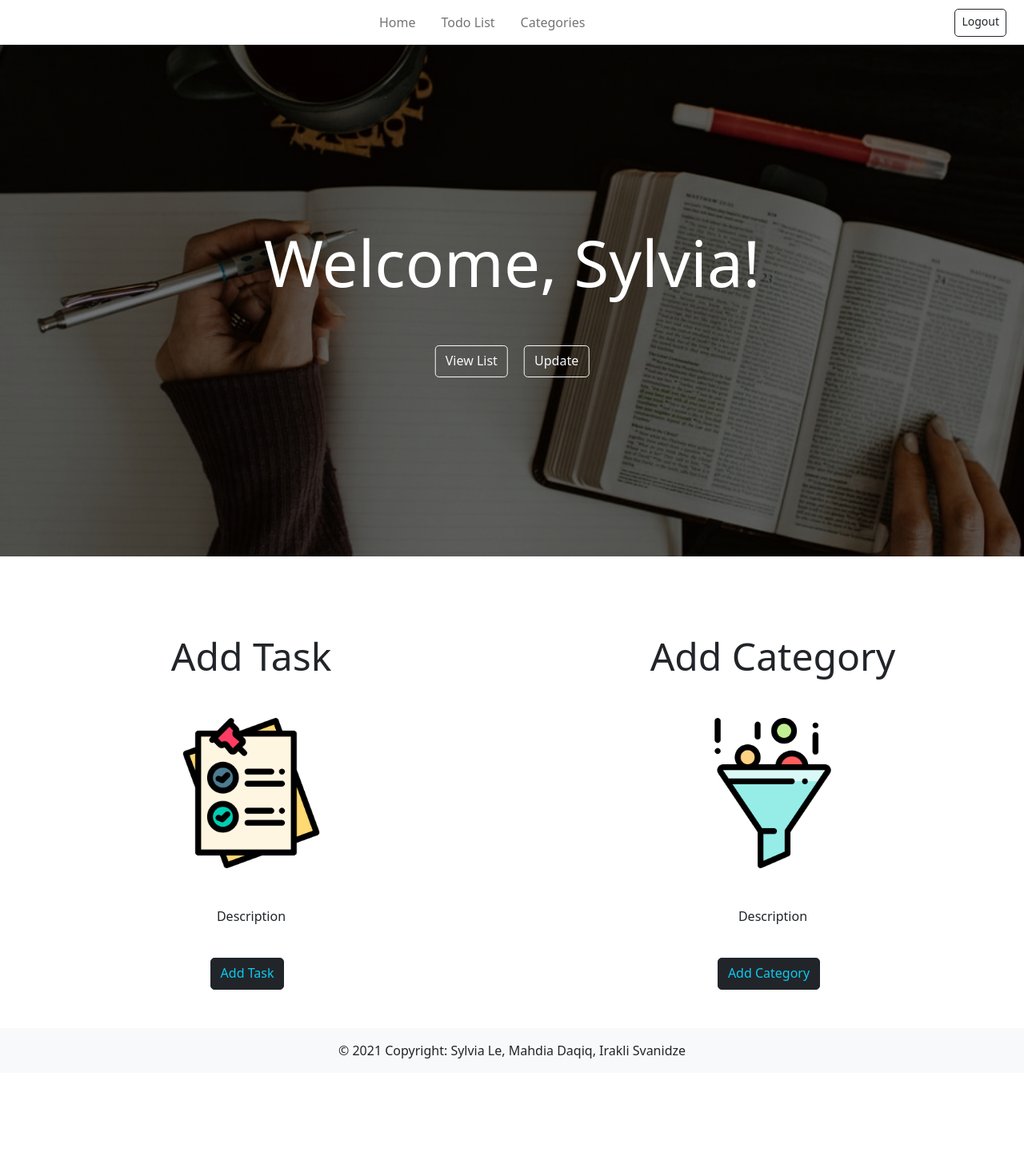
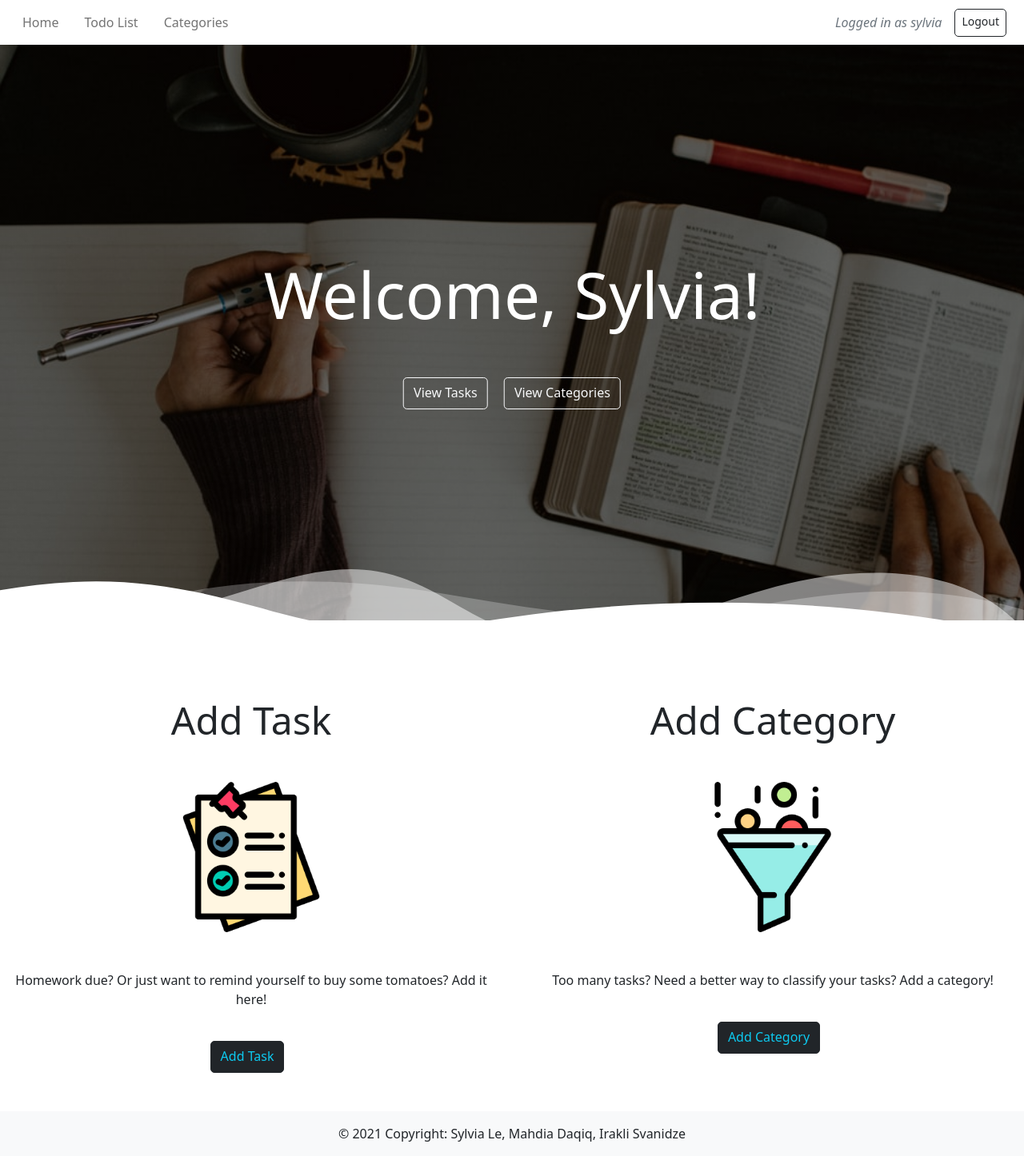
Before and after one commit to SylviaLe/Django-Todo-List, a Django app: page / in a window 1280 px wide. Shown: the whole page at 80% size. Before the commit the page ends 1324 px from the top, so only its background shows below. Run offline with Django 3.2, Linux system fonts and the light colour scheme; a user stored in the database is signed in; some libraries are stand-ins or nearby versions.

Commit message:
fix bugs, add js and more styling

```diff
--- a/static/css/style.css
+++ b/static/css/style.css
@@ -65,7 +65,7 @@ a.todo{
     /* Add linear gradient to darken the background img */
         background-image: linear-gradient(rgba(0, 0, 0, 0.5), rgba(0, 0, 0, 0.5)), url("/static/images/(1).jpg");
         /* Set a specific height */
-        height: 80%;
+        height: 90%;
 
         /* Center and scale the image*/
         background-position: center;
@@ -79,7 +79,7 @@ a.todo{
     /* Add linear gradient to darken the background img */
         background-image: linear-gradient(rgba(0, 0, 0, 0.5), rgba(0, 0, 0, 0.5)), url("/static/images/(2).jpg");
         /* Set a specific height */
-        height: 80%;
+        height: 90%;
 
         /* Center and scale the image*/
         background-position: center;
@@ -123,3 +123,25 @@ a.todo{
     transform: translate(-50%, -50%);
     color: white;
 }
+
+
+.custom-shape-divider-bottom-1620899885 {
+    position: absolute;
+    bottom: 0;
+    left: 0;
+    width: 100%;
+    overflow: hidden;
+    line-height: 0;
+    transform: rotate(180deg);
+}
+
+.custom-shape-divider-bottom-1620899885 svg {
+    position: relative;
+    display: block;
+    width: calc(117% + 1.3px);
+    height: 96px;
+}
+
+.custom-shape-divider-bottom-1620899885 .shape-fill {
+    fill: #FFFFFF;
+}
--- /dev/null
+++ b/static/js/script.js
@@ -0,0 +1,9 @@
+const sr = ScrollReveal({
+    origin: 'top',
+    distance: '80px',
+    duration: 2000,
+    reset: true
+});
+sr.reveal('.reveal-img',{delay: 200});
+sr.reveal('.reveal-txt',{delay: 400});
+sr.reveal('.reveal-btn',{delay: 600});
--- a/templates/base.html
+++ b/templates/base.html
@@ -23,7 +23,7 @@
                 <i class="fas fa-bars"></i>
             </button>
             <div class="collapse navbar-collapse" id="navbarMenu">
-                <ul class="navbar-nav m-auto mb-2 mb-lg-0">
+                <ul class="navbar-nav mb-2 mb-lg-0">
                   <li class="nav-item px-2">
                     <a href="{% url 'home' %}" class="nav-link">Home</a>
                     </li>
@@ -38,6 +38,7 @@
                 </ul>
             </div>
             {% if user.is_authenticated %}
+                <p class='text-muted text-end my-0 nav-item fst-italic mx-3 d-none d-md-block'>Logged in as {{ user.username }}</p>
                 <a class='btn btn-outline-dark btn-sm text-end my-0 nav-item' href="{% url 'logout' %}">Logout</a>
             {% endif %}
             </div>
@@ -61,5 +62,8 @@
         <script src="https://code.jquery.com/jquery-3.3.1.slim.min.js" integrity="sha384-q8i/X+965DzO0rT7abK41JStQIAqVgRVzpbzo5smXKp4YfRvH+8abtTE1Pi6jizo" crossorigin="anonymous"></script>
         <script src="https://cdnjs.cloudflare.com/ajax/libs/popper.js/1.14.7/umd/popper.min.js" integrity="sha384-UO2eT0CpHqdSJQ6hJty5KVphtPhzWj9WO1clHTMGa3JDZwrnQq4sF86dIHNDz0W1" crossorigin="anonymous"></script>
         <script src="https://stackpath.bootstrapcdn.com/bootstrap/4.3.1/js/bootstrap.min.js" integrity="sha384-JjSmVgyd0p3pXB1rRibZUAYoIIy6OrQ6VrjIEaFf/nJGzIxFDsf4x0xIM+B07jRM" crossorigin="anonymous"></script>
+        <script src="https://cdnjs.cloudflare.com/ajax/libs/vanilla-tilt/1.7.0/vanilla-tilt.min.js" integrity="sha512-SttpKhJqONuBVxbRcuH0wezjuX+BoFoli0yPsnrAADcHsQMW8rkR84ItFHGIkPvhnlRnE2FaifDOUw+EltbuHg==" crossorigin="anonymous"></script>
+        <script src="https://unpkg.com/scrollreveal"></script>
+        <script type="text/javascript" src="{% static 'js/script.js' %}"></script>
     </body>
 </html>
--- a/templates/home.html
+++ b/templates/home.html
@@ -5,26 +5,26 @@
 
 {% block content %}
 {% if user.is_authenticated %}
-    <div class="hero-image-login" style="background-image: url({% static 'images/(1).jpg' %});">
+    <div class="hero-image-login reveal-img" style="background-image: url({% static 'images/(1).jpg' %});">
         <!-- I use inline background image because somehow django just can't find it in the CSS files -->
         <div class="hero-text">
-            <h1>Welcome, {{ user.first_name }}!</h1>
-            <a class='btn btn-outline-light mx-2 mt-5'>View List</a>
-            <a class='btn btn-outline-light mx-2 mt-5'>Update</a>
+            <h1 class='reveal-txt'>Welcome, {{ user.first_name }}!</h1>
+            <a class='btn btn-outline-light mx-2 mt-5 reveal-btn' href='{% url 'todo_list' %}' data-tilt data-tilt-scale="1.1">View Tasks</a>
+            <a class='btn btn-outline-light mx-2 mt-5 reveal-btn' href='{% url 'cate_list' %}' data-tilt data-tilt-scale="1.1">View Categories</a>
         </div>
     </div>
     <div class="container w-80"></div>
       <div class="row my-5">
           <div class="col-md-6 text-center">
               <h3 class=' my-5'>Add Task</h3>
-              <img src="{% static 'images/tasks.png' %}" alt="" class='mx-auto d-block' style="max-width: 30%;">
-              <p class='mt-5 mb-3'>Description</p>
+              <img src="{% static 'images/tasks.png' %}" alt="" class='mx-auto d-block' style="max-width: 30%;" data-tilt data-tilt-reverse="true" data-tilt-max="50">
+              <p class='mt-5 mb-3'>Homework due? Or just want to remind yourself to buy some tomatoes? Add it here!</p>
               <a class="btn btn-dark text-info text-center" href='{% url 'todo_new' %}'>Add Task</a>
           </div>
           <div class="col-md-6 text-center">
               <h3 class='my-5'>Add Category</h3>
-              <img src="{% static 'images/selective.png' %}" alt="" class='mx-auto d-block' style="max-width: 30%;">
-              <p class='mt-5 mb-3'>Description</p>
+              <img src="{% static 'images/selective.png' %}" alt="" class='mx-auto d-block' style="max-width: 30%;" data-tilt data-tilt-reverse="true" data-tilt-max="50">
+              <p class='mt-5 mb-3'>Too many tasks? Need a better way to classify your tasks? Add a category!</p>
               <a class="btn btn-dark text-info text-center" href='{% url 'cate_new' %}'>Add Category</a>
           </div>
       </div>
@@ -32,13 +32,20 @@
 
 
 {% else %}
-    <div class="hero-image-not" style="background-image: url({% static 'images/(2).jpeg' %})">
+    <div class="hero-image-not reveal-img" style="background-image: url({% static 'images/(2).jpeg' %})">
         <!-- I use inline background image because somehow django just can't find it in the CSS files -->
-        <div class="hero-text">
+        <div class="hero-text reveal-txt">
             <h1>Hello!</h1>
-            <a class='btn btn-outline-info mx-2 mt-5' href="{% url 'login' %}">Log in</a>
-            <a class='btn btn-outline-info mx-2 mt-5' href="{% url 'signup' %}">Sign up</a>
+            <a class='btn btn-outline-light mx-2 mt-5 reveal-btn' href="{% url 'login' %}" data-tilt data-tilt-scale="1.1">Log in</a>
+            <a class='btn btn-outline-light mx-2 mt-5 reveal-btn' href="{% url 'signup' %}" data-tilt data-tilt-scale="1.1">Sign up</a>
         </div>
     </div>
 {% endif %}
+<div class="custom-shape-divider-bottom-1620899885">
+    <svg data-name="Layer 1" xmlns="http://www.w3.org/2000/svg" viewBox="0 0 1200 120" preserveAspectRatio="none">
+        <path d="M0,0V46.29c47.79,22.2,103.59,32.17,158,28,70.36-5.37,136.33-33.31,206.8-37.5C438.64,32.43,512.34,53.67,583,72.05c69.27,18,138.3,24.88,209.4,13.08,36.15-6,69.85-17.84,104.45-29.34C989.49,25,1113-14.29,1200,52.47V0Z" opacity=".25" class="shape-fill"></path>
+        <path d="M0,0V15.81C13,36.92,27.64,56.86,47.69,72.05,99.41,111.27,165,111,224.58,91.58c31.15-10.15,60.09-26.07,89.67-39.8,40.92-19,84.73-46,130.83-49.67,36.26-2.85,70.9,9.42,98.6,31.56,31.77,25.39,62.32,62,103.63,73,40.44,10.79,81.35-6.69,119.13-24.28s75.16-39,116.92-43.05c59.73-5.85,113.28,22.88,168.9,38.84,30.2,8.66,59,6.17,87.09-7.5,22.43-10.89,48-26.93,60.65-49.24V0Z" opacity=".5" class="shape-fill"></path>
+        <path d="M0,0V5.63C149.93,59,314.09,71.32,475.83,42.57c43-7.64,84.23-20.12,127.61-26.46,59-8.63,112.48,12.24,165.56,35.4C827.93,77.22,886,95.24,951.2,90c86.53-7,172.46-45.71,248.8-84.81V0Z" class="shape-fill"></path>
+    </svg>
+</div>
 {% endblock content %}
--- a/templates/registration/login.html
+++ b/templates/registration/login.html
@@ -6,11 +6,11 @@
 
 {% block content %}
 <div class="container w-50">
-  <h3>Log In</h3>
+  <h3 class="my-3">Log In</h3>
   <form method="post">
     {% csrf_token %}
     {{ form|crispy }}
-    <button class="btn btn-success mt-2 mb-3" type="submit">Log In</button>
+    <button class="btn btn-success my-3" type="submit">Log In</button>
   </form>
 </div>
 {% endblock content %}
--- a/templates/registration/signup.html
+++ b/templates/registration/signup.html
@@ -4,7 +4,7 @@
 
 {% block content %}
 <div class="container w-50">
-  <h3>Sign Up</h3>
+  <h3 class="my-3">Sign Up</h3>
   <form method="post">
     {% csrf_token %}
     {{ form|crispy }}
--- a/todos/views.py
+++ b/todos/views.py
@@ -15,10 +15,11 @@ class HomePageView(TemplateView):
 
 
 #Todos views
-class TodoListView(ListView):
+class TodoListView(LoginRequiredMixin, ListView):
     model = Todos
     template_name = 'todo_list.html'
     context_object_name = 'todos'
+    login_url = 'login'
 
 
     def get_context_data(self, **kwargs):
@@ -86,10 +87,11 @@ class TodoCreateView(LoginRequiredMixin, CreateView):
 
 
 #Category views:
-class CategoryListView(ListView):
+class CategoryListView(LoginRequiredMixin, ListView):
     model = Categories
     template_name = 'category_list.html'
     context_object_name = 'cates'
+    login_url = 'login'
 
     def get_context_data(self, **kwargs):
         context = super().get_context_data(**kwargs)
```
Also changed, not shown: README.txt, db.sqlite3.
